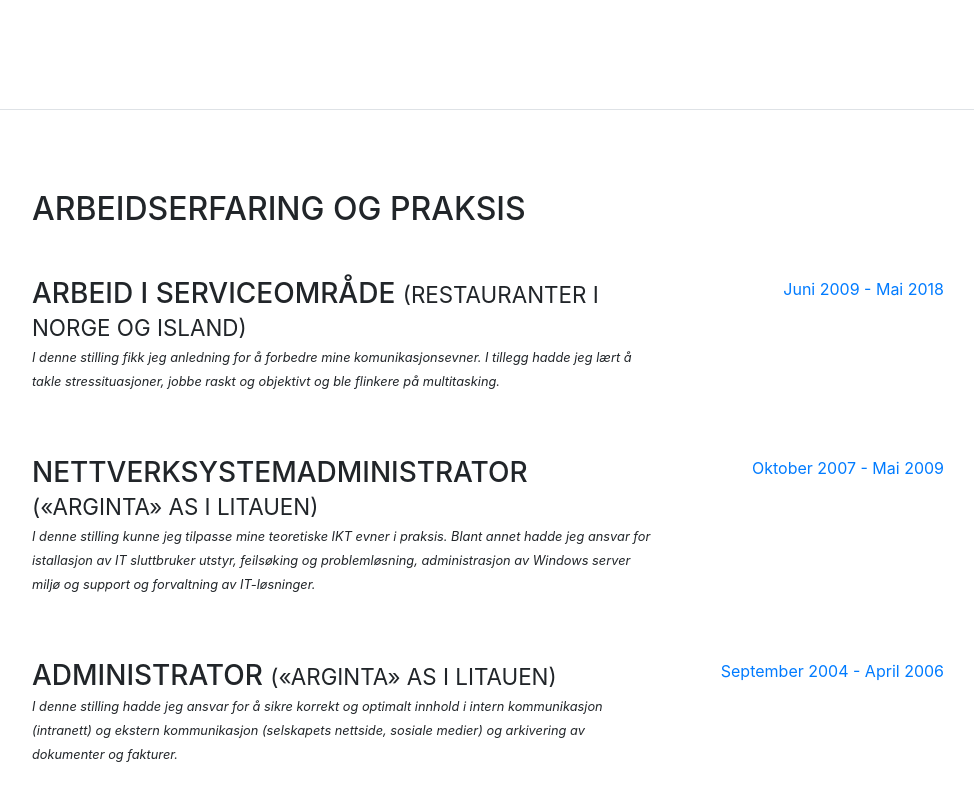
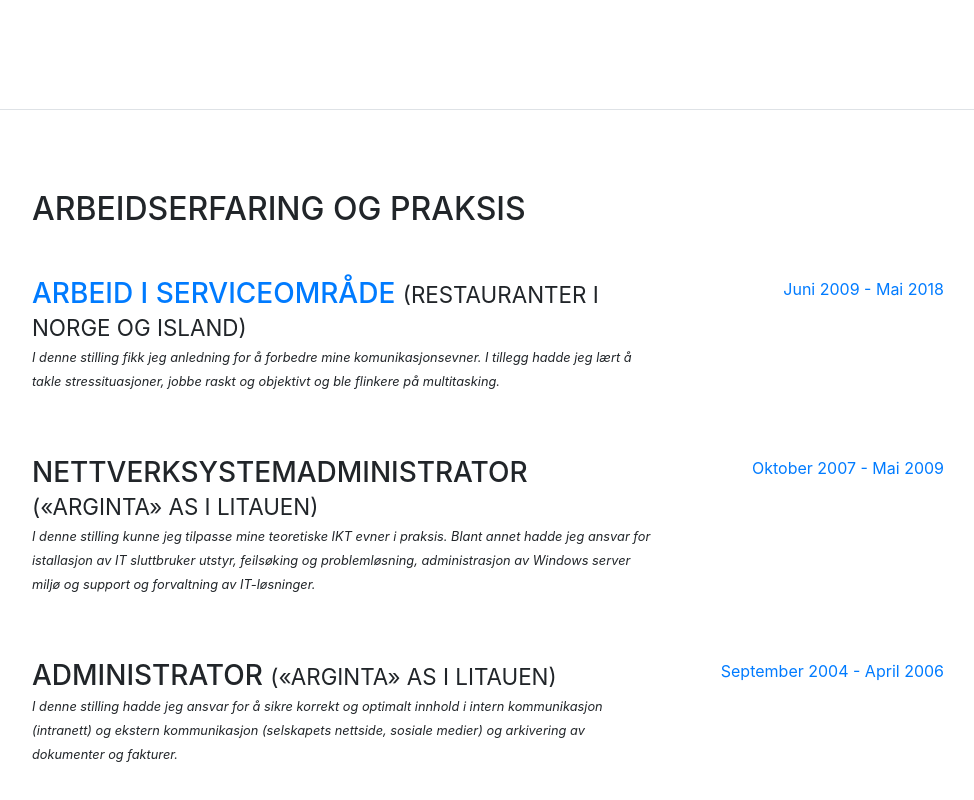
Before and after one commit to viktorbl/Resume, a website with bundled scripts: page index.html in a window 1280 px wide. Shown: the part 2290-3090 px from the top of the page, without its empty margins (288-1262 px from the left). Built offline with nearby package versions, Linux system fonts and the light colour scheme; a web font is replaced by a local one.

Commit message:
Update index.html

```diff
--- a/index.html
+++ b/index.html
@@ -175,7 +175,7 @@
 
           <div class="resume-item d-flex flex-column flex-md-row mb-5">
             <div class="resume-content mr-auto">
-              <h3 class="mb-0">Arbeid i serviceområde <small>(Restauranter i Norge og Island)</small></h3>
+              <h3 class="mb-0"> <a href="img/NorskProve3.pdf" target="_blank">Arbeid i serviceområde</a> <small>(Restauranter i Norge og Island)</small></h3>
               <p>
                   <small><i>I denne stilling fikk jeg anledning for å forbedre mine komunikasjonsevner.
                             I tillegg hadde jeg lært å takle  stressituasjoner, jobbe raskt og objektivt
```
